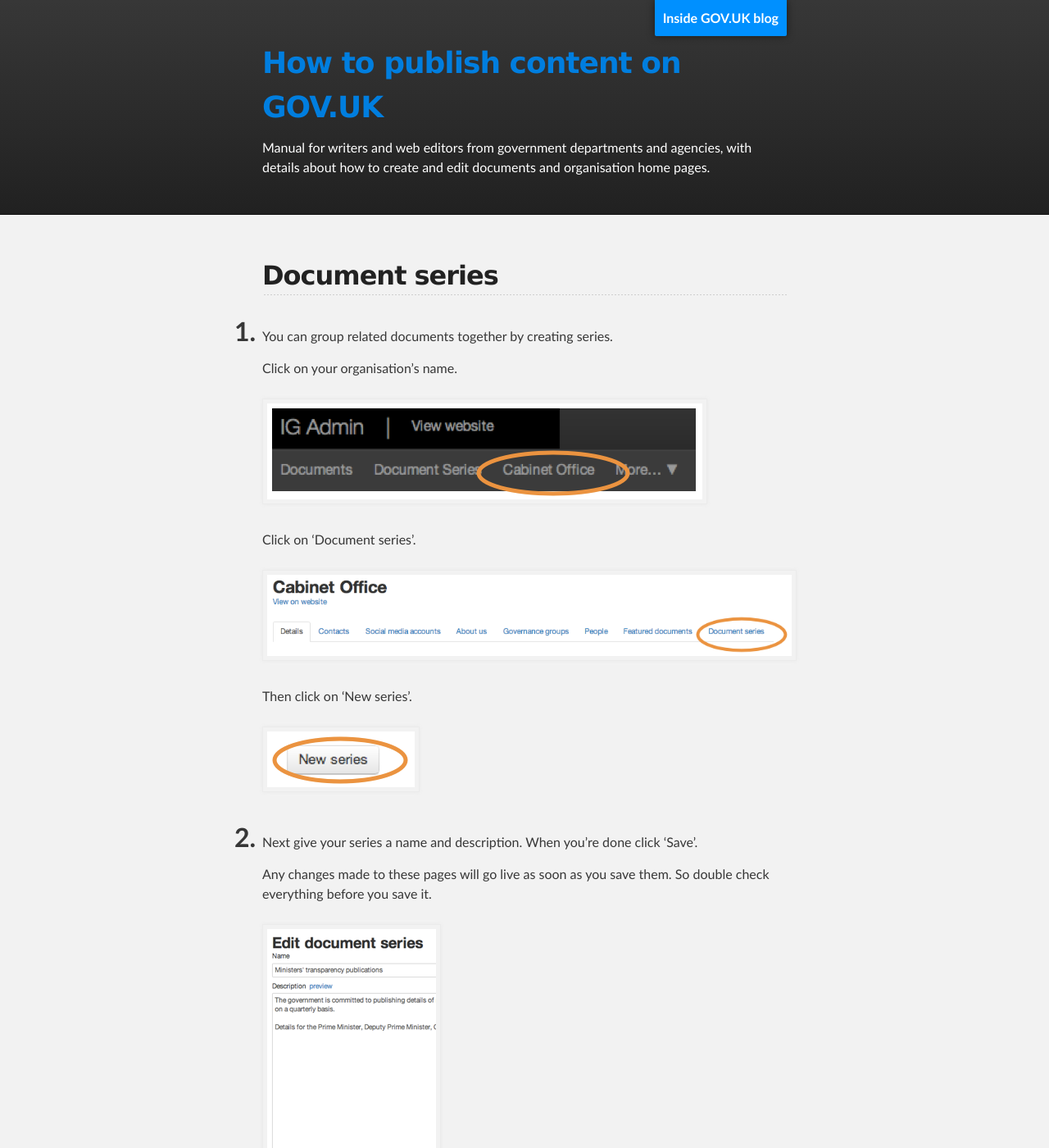
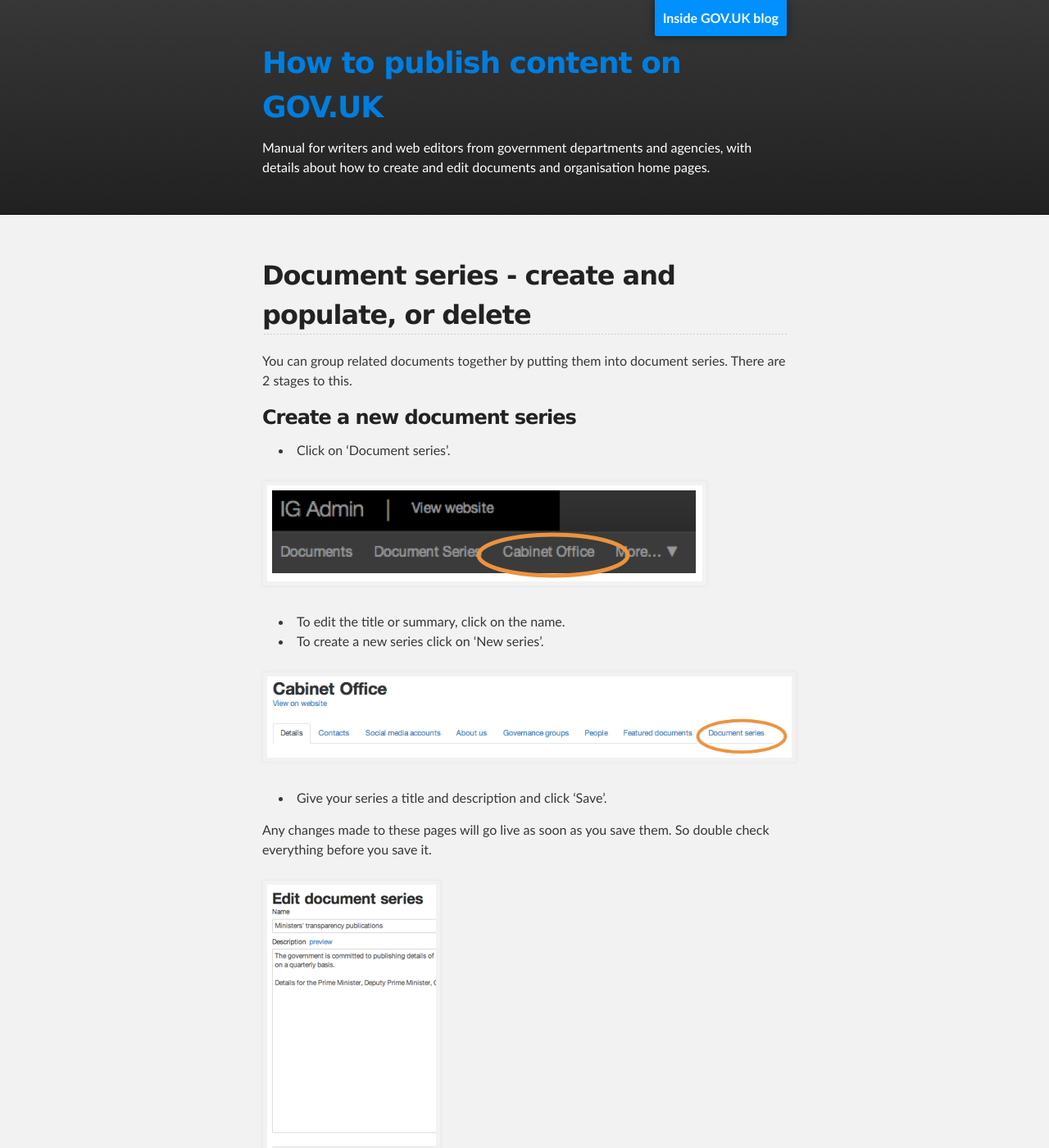
Before and after one commit to alphagov/inside-government-admin-guide, a Jekyll site: the page built from organisations-groups/document-series.md, in a window 1280 px wide and 1400 px high. Shown: the whole window at 82% size. Built offline with Jekyll 4.4.1, drawn with Linux system fonts in a browser that asks for light colours; some of the changed text lies outside the part shown.

Commit message:
Update document-series.md

```diff
--- a/organisations-groups/document-series.md
+++ b/organisations-groups/document-series.md
@@ -3,28 +3,28 @@ layout: default
 title: How to publish content / Document series
 ---
 
-## Document series
+## Document series - create and populate, or delete
 
-1. You can group related documents together by creating series.
+You can group related documents together by putting them into document series. There are 2 stages to this.
 
-	Click on your organisation's name.
+### Create a new document series
 
-	![Document series 1](document-series-1.png)
+* Click on ‘Document series’.
 
-	Click on ‘Document series’.
+![Document series 1](document-series-1.png)
 
-	![Document series 2](document-series-2.png)
+* To edit the title or summary, click on the name.
+* To create a new series click on ‘New series’.
 
-	Then click on ‘New series’.
+![Document series 2](document-series-2.png)
 
-	![Document series 3](document-series-3.png)
+* Give your series a title and description and click ‘Save’.
 
+Any changes made to these pages will go live as soon as you save them. So double check everything before you save it.
 
-2. 	Next give your series a name and description. When you’re done click ‘Save’.
+![Document series 4](document-series-4.png)
 
-	Any changes made to these pages will go live as soon as you save them. So double check everything before you save it.
-
-	![Document series 4](document-series-4.png)
+### Populating document series
 
 3. Go to the document that you’d like to add to the series and click ‘Edit’.
 
```
